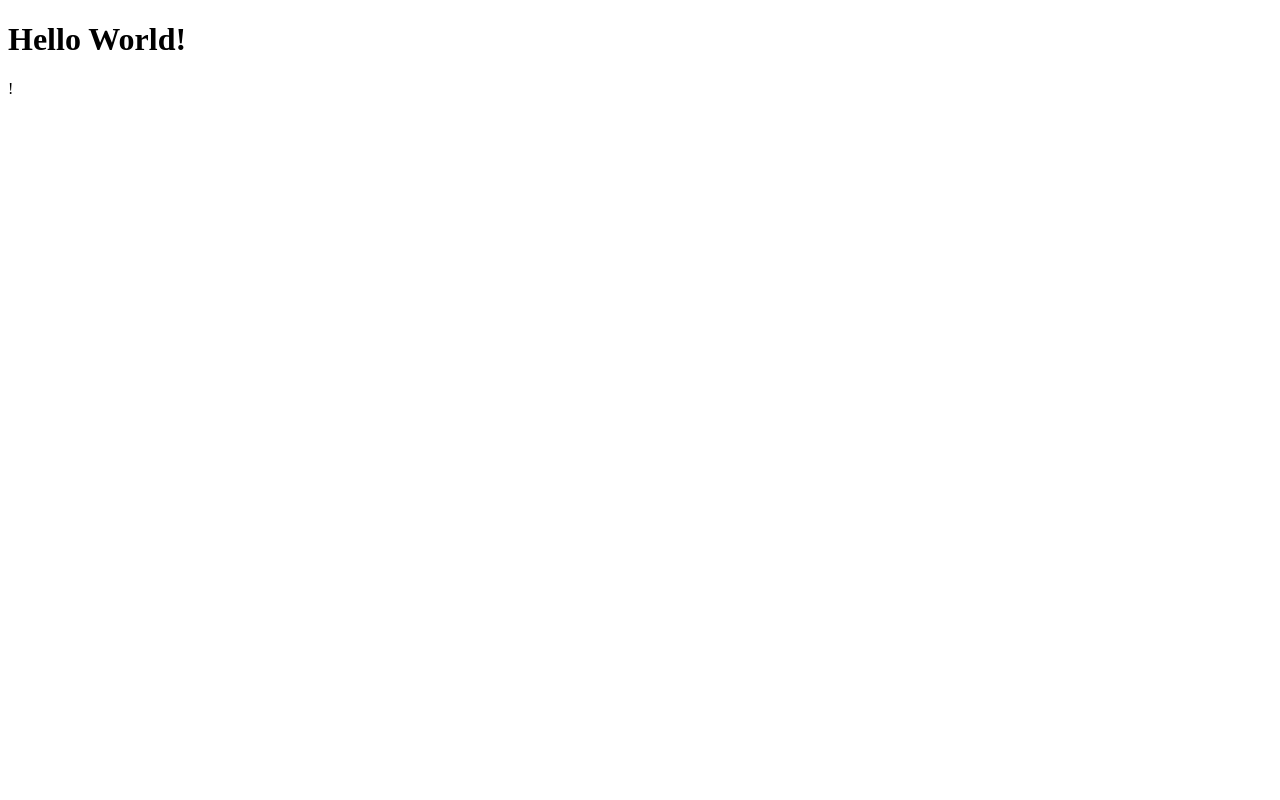
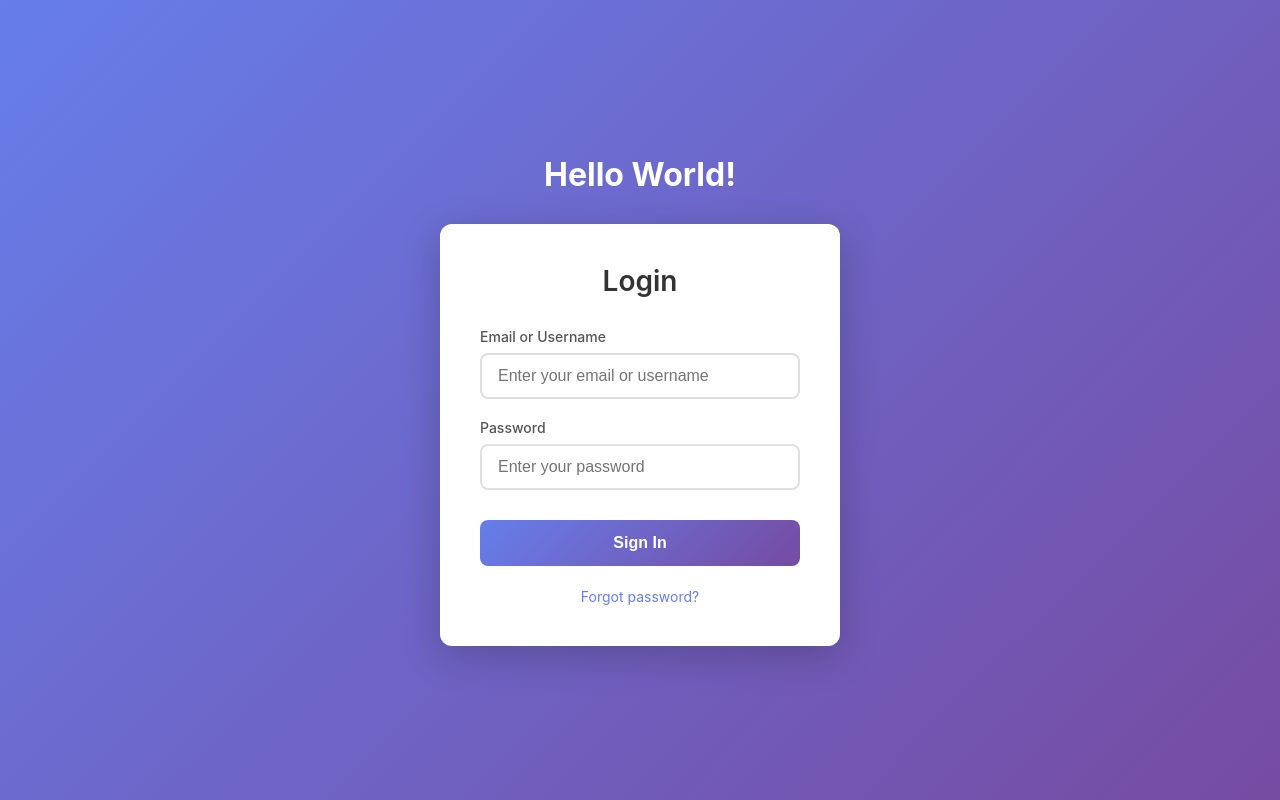
Before and after one commit to kalikd/eade-sp26, a plain HTML site: page index.html in a window 1280 px wide. Drawn offline with Linux system fonts and the light colour scheme.

Commit message:
Add a login section

```diff
--- a/index.html
+++ b/index.html
@@ -4,9 +4,145 @@
     <meta charset="UTF-8">
     <meta name="viewport" content="width=device-width, initial-scale=1.0">
     <title>Learn Git</title>
+    <style>
+        * {
+            margin: 0;
+            padding: 0;
+            box-sizing: border-box;
+        }
+
+        body {
+            font-family: -apple-system, BlinkMacSystemFont, 'Segoe UI', Roboto, Oxygen, Ubuntu, Cantarell, sans-serif;
+            background: linear-gradient(135deg, #667eea 0%, #764ba2 100%);
+            min-height: 100vh;
+            display: flex;
+            flex-direction: column;
+            align-items: center;
+            justify-content: center;
+            padding: 20px;
+        }
+
+        h1 {
+            color: white;
+            margin-bottom: 30px;
+            text-align: center;
+        }
+
+        .login-section {
+            background: white;
+            border-radius: 12px;
+            box-shadow: 0 10px 40px rgba(0, 0, 0, 0.2);
+            padding: 40px;
+            width: 100%;
+            max-width: 400px;
+        }
+
+        .login-section h2 {
+            color: #333;
+            margin-bottom: 30px;
+            text-align: center;
+            font-size: 28px;
+            font-weight: 600;
+        }
+
+        .form-group {
+            margin-bottom: 20px;
+        }
+
+        .form-group label {
+            display: block;
+            margin-bottom: 8px;
+            color: #555;
+            font-weight: 500;
+            font-size: 14px;
+        }
+
+        .form-group input {
+            width: 100%;
+            padding: 12px 16px;
+            border: 2px solid #e0e0e0;
+            border-radius: 8px;
+            font-size: 16px;
+            transition: border-color 0.3s ease;
+        }
+
+        .form-group input:focus {
+            outline: none;
+            border-color: #667eea;
+        }
+
+        .login-button {
+            width: 100%;
+            padding: 14px;
+            background: linear-gradient(135deg, #667eea 0%, #764ba2 100%);
+            color: white;
+            border: none;
+            border-radius: 8px;
+            font-size: 16px;
+            font-weight: 600;
+            cursor: pointer;
+            transition: transform 0.2s ease, box-shadow 0.2s ease;
+            margin-top: 10px;
+        }
+
+        .login-button:hover {
+            transform: translateY(-2px);
+            box-shadow: 0 5px 15px rgba(102, 126, 234, 0.4);
+        }
+
+        .login-button:active {
+            transform: translateY(0);
+        }
+
+        .forgot-password {
+            text-align: center;
+            margin-top: 20px;
+        }
+
+        .forgot-password a {
+            color: #667eea;
+            text-decoration: none;
+            font-size: 14px;
+        }
+
+        .forgot-password a:hover {
+            text-decoration: underline;
+        }
+    </style>
 </head>
 <body>
-    <h1 id="headingOne" class='h1'> Hello World!</h1>!</h1>
+    <h1 id="headingOne" class='h1'>Hello World!</h1>
 
+    <div class="login-section">
+        <h2>Login</h2>
+        <form id="loginForm">
+            <div class="form-group">
+                <label for="email">Email or Username</label>
+                <input type="text" id="email" name="email" placeholder="Enter your email or username" required>
+            </div>
+            <div class="form-group">
+                <label for="password">Password</label>
+                <input type="password" id="password" name="password" placeholder="Enter your password" required>
+            </div>
+            <button type="submit" class="login-button">Sign In</button>
+        </form>
+        <div class="forgot-password">
+            <a href="#">Forgot password?</a>
+        </div>
+    </div>
+
+    <script>
+        document.getElementById('loginForm').addEventListener('submit', function(e) {
+            e.preventDefault();
+            const email = document.getElementById('email').value;
+            const password = document.getElementById('password').value;
+
+            // Add your login logic here
+            console.log('Login attempt:', { email, password });
+
+            // Example: You can add actual authentication logic here
+            // alert('Login functionality to be implemented');
+        });
+    </script>
 </body>
 </html>
```
